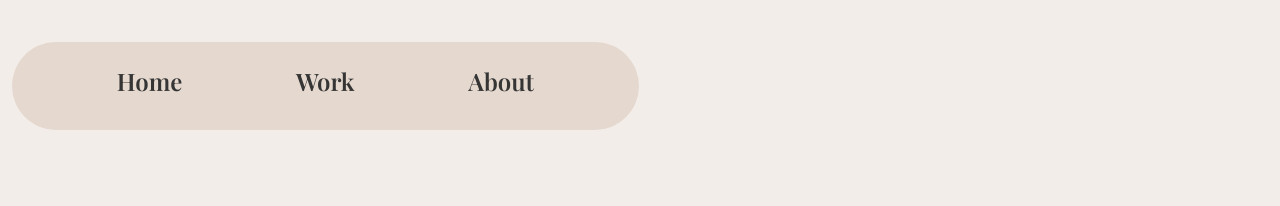
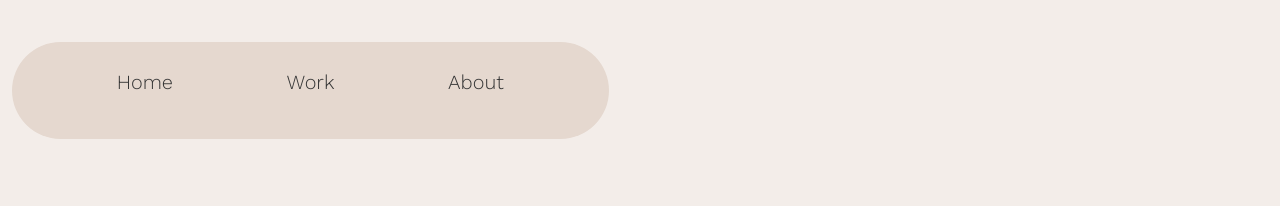
Before and after one commit to Caroline426777/Portfolio, a website built with Parcel: page src/index.html in a window 1280 px wide. Shown: the top 206 px of the page. Built offline with nearby package versions, Linux system fonts and the light colour scheme.

Commit message:
Nav center

```diff
--- a/src/index.html
+++ b/src/index.html
@@ -13,19 +13,19 @@
   <div class="bg-warning">
    <nav class="navbar navbar-expand">
       <div class="container-fluid pt-3">
-        <div class="nav justify-content-end pe-md-3 pe-lg-5" id="navbarNav">
+        <div class="nav justify-content-center pe-md-3 pe-lg-5" id="navbarNav">
           <ul class="navbar-nav">
             <li class="nav-item">
               <a class="nav-link text-dark active fs-5" aria-current="page" href="./index.html">
-                <h4>Home</h4></a>
+                <p>Home</p></a>
             </li>
             <li class="nav-item">
               <a class="nav-link text-dark active fs-5" aria-current="page" href="#Work">
-                <h4>Work</h4></a>
+                <p>Work</p></a>
             </li>
             <li class="nav-item">
               <a class="nav-link text-dark fs-5" href="./about.html">
-                <h4>About</h4></a>
+                <p>About</p></a>
             </li>
           </ul>
         </div>
```
